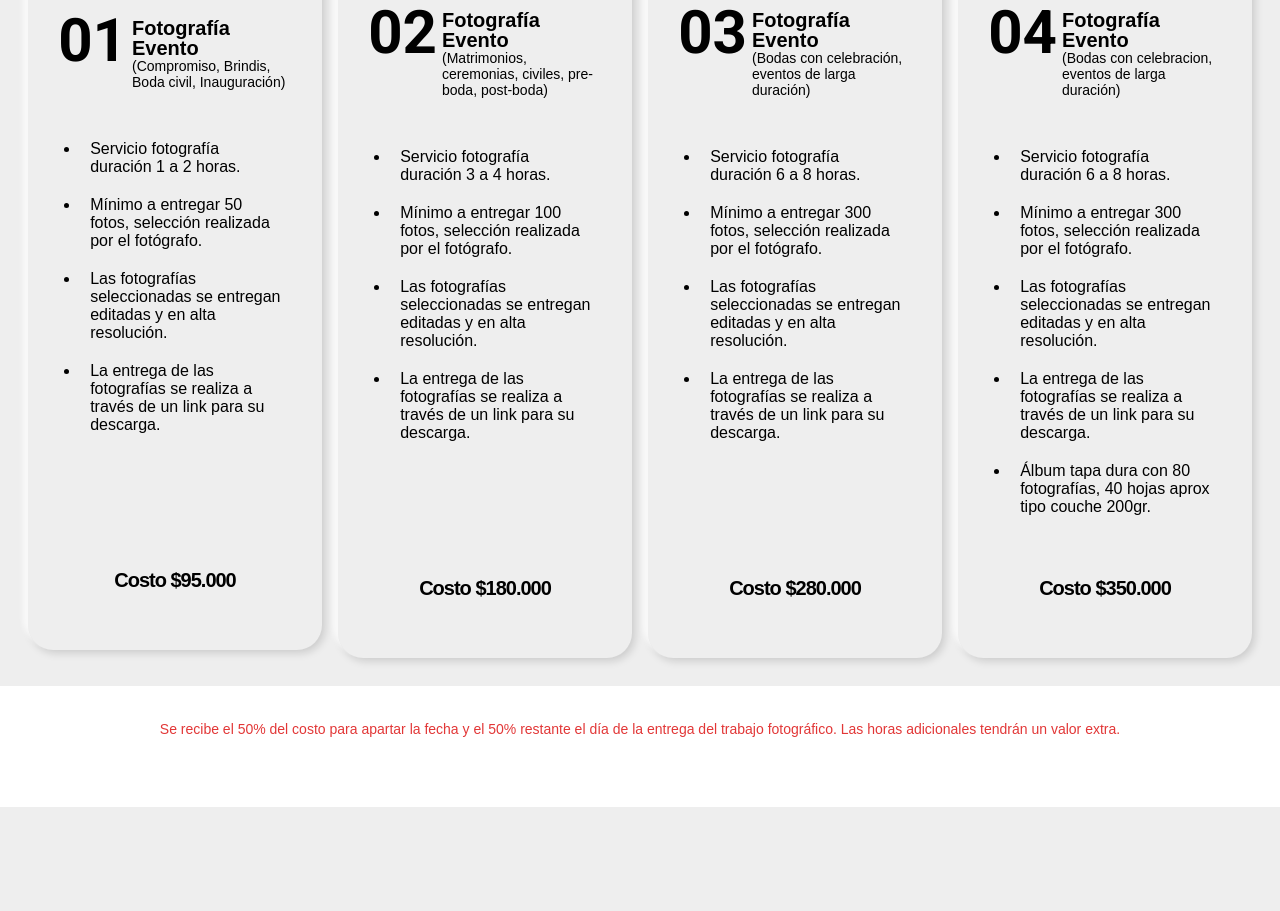
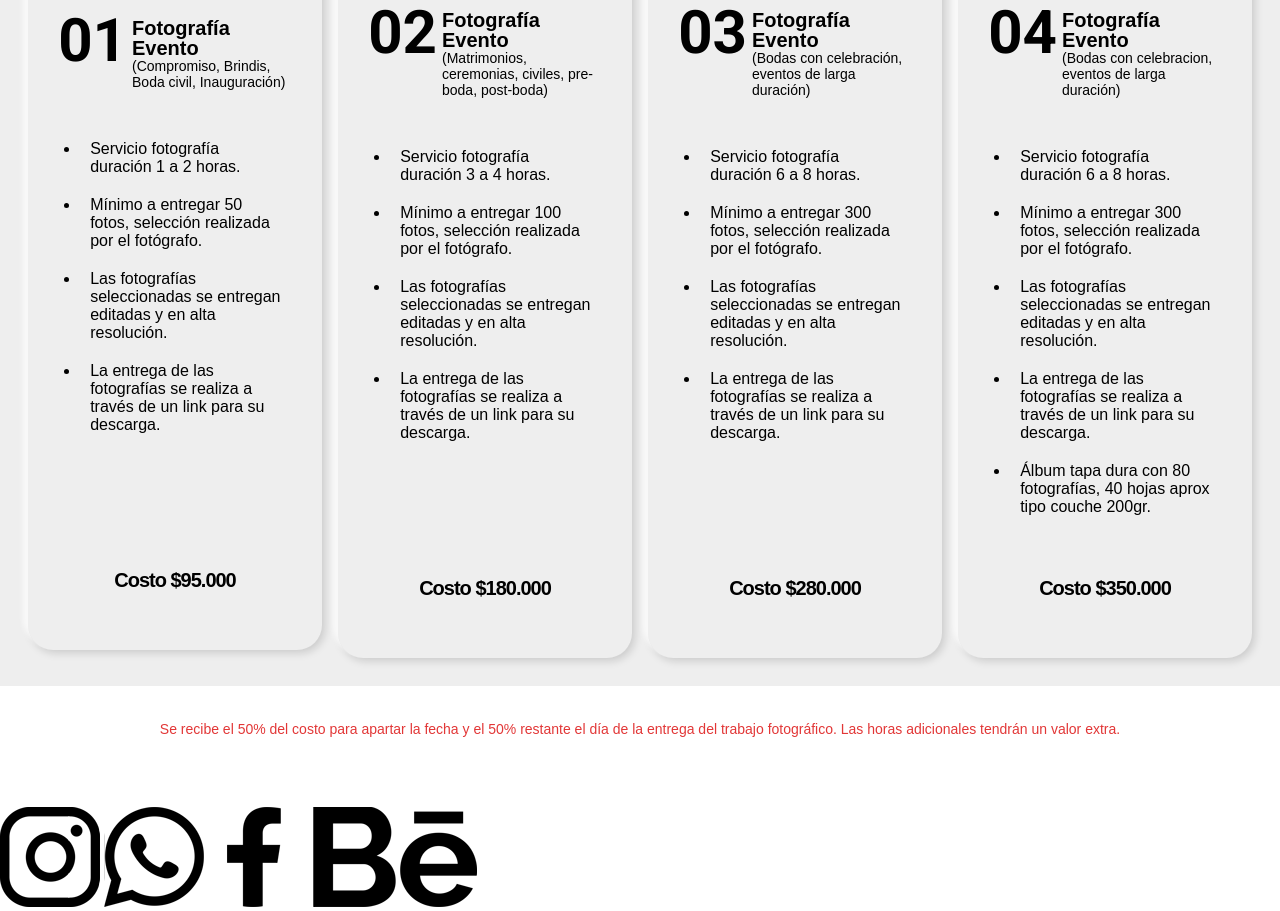
Before and after one commit to morillophoto/planes-bodas, a plain HTML site: page index.html in a window 1280 px wide. Shown: the part 235-1146 px from the top of the page. Before the commit the page ends 1042 px from the top, so only its background shows below. Drawn offline with Linux system fonts and the light colour scheme.

Commit message:
Update index.html

```diff
--- a/index.html
+++ b/index.html
@@ -83,8 +83,15 @@
             </div>
 
         </section>
-        <footer>
-            <p>Se recibe el 50% del costo para apartar la fecha y el 50% restante el día de la entrega del trabajo fotográfico. Las horas adicionales tendrán un valor extra. </p>
+        <footer class="footer__container">
+            <p class="footer__nota">Se recibe el 50% del costo para apartar la fecha y el 50% restante el día de la entrega del trabajo fotográfico. Las horas adicionales tendrán un valor extra. </p>
+
+            <div class="footer__social">
+                <a href="#" class="footer__icons"><img src="./assets/Instagram.png" class="footer__img"></a>
+                <a href="#" class="footer__icons"><img src="./assets/Whatsapp.png" class="footer__img"></a>
+                <a href="#" class="footer__icons"><img src="./assets/Facebook.png" class="footer__img"></a>
+                <a href="#" class="footer__icons"><img src="./assets/Behance.png" class="footer__img"></a>
+            </div>
         </footer>
 
 
```
